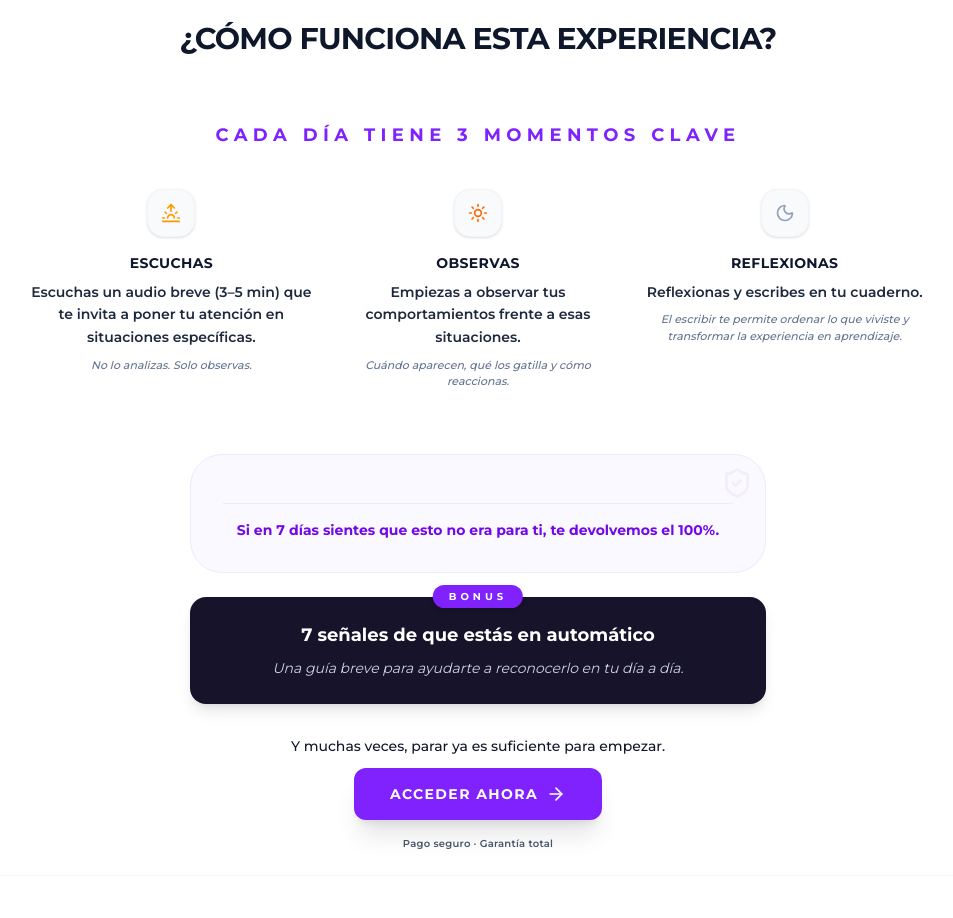
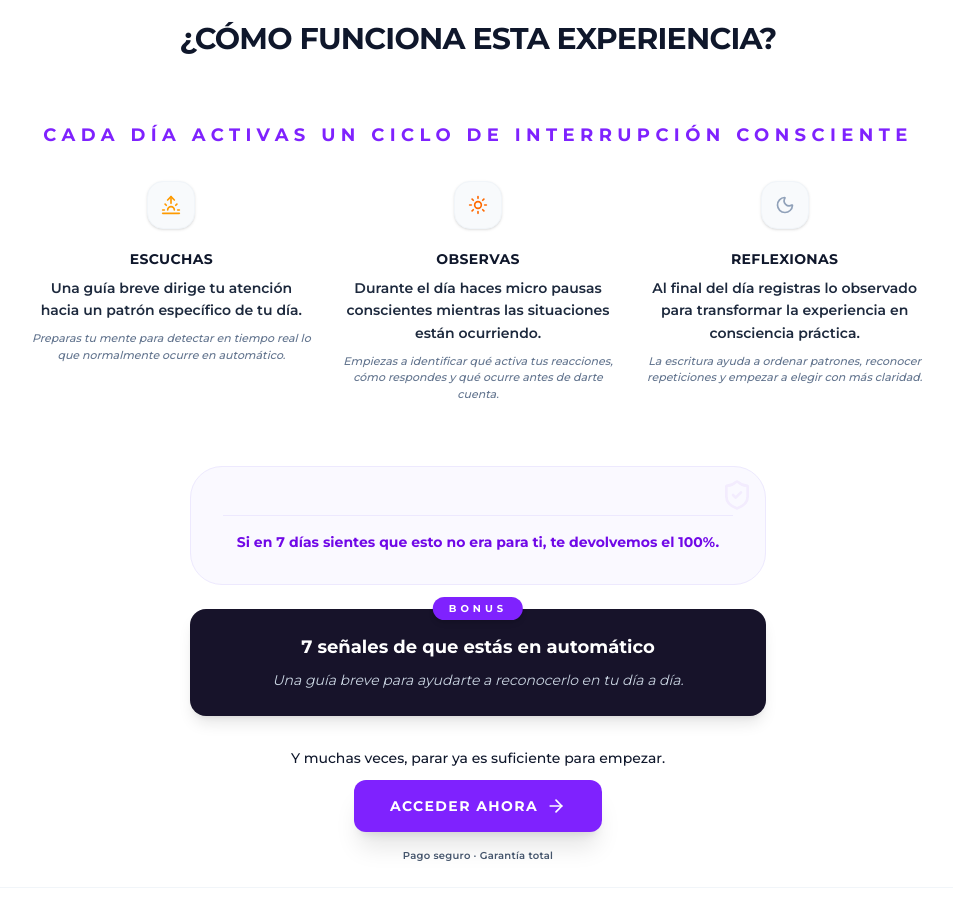
Before and after one commit to cursossolange/despierta-72h, a React (Vite) app: page / in a window 1280 px wide. Shown: the part 3360-4278 px from the top of the page, without its empty margins (162-1115 px from the left). Built offline with nearby package versions, Linux system fonts and the light colour scheme; no server answers.

Commit message:
Update LandingPage.tsx

```diff
--- a/src/components/LandingPage.tsx
+++ b/src/components/LandingPage.tsx
@@ -391,40 +391,49 @@ export default function LandingPage({ onPurchase }: LandingPageProps) {
             </h2>
 
           </div>
-
 {/* Tres momentos clave */}
 <div className="max-w-4xl mx-auto mb-5 md:mb-6">
-            <h3 className="text-base md:text-lg font-black text-violet-600 uppercase tracking-[0.3em] text-center mb-10">
-              Cada día tiene 3 momentos clave
+  <h3 className="text-base md:text-lg font-black text-violet-600 uppercase tracking-[0.3em] text-center mb-8">
+    Cada día activas un ciclo de interrupción consciente
   </h3>
+
   <div className="grid md:grid-cols-3 gap-8 md:gap-6">
     {[
       {
         time: "ESCUCHAS",
-                  desc: "Escuchas un audio breve (3–5 min) que te invita a poner tu atención en situaciones específicas.",
-                  sub: "No lo analizas. Solo observas.",
-                  icon: <Sunrise className="w-5 h-5 text-amber-500" />
+        desc: "Una guía breve dirige tu atención hacia un patrón específico de tu día.",
+        sub: "Preparas tu mente para detectar en tiempo real lo que normalmente ocurre en automático.",
+        icon: <Sunrise className="w-5 h-5 text-amber-500" />,
       },
       {
         time: "OBSERVAS",
-                  desc: "Empiezas a observar tus comportamientos frente a esas situaciones.",
-                  sub: "Cuándo aparecen, qué los gatilla y cómo reaccionas.",
-                  icon: <Sun className="w-5 h-5 text-orange-500" />
+        desc: "Durante el día haces micro pausas conscientes mientras las situaciones están ocurriendo.",
+        sub: "Empiezas a identificar qué activa tus reacciones, cómo respondes y qué ocurre antes de darte cuenta.",
+        icon: <Sun className="w-5 h-5 text-orange-500" />,
       },
       {
         time: "REFLEXIONAS",
-                  desc: "Reflexionas y escribes en tu cuaderno.",
-                  sub: "El escribir te permite ordenar lo que viviste y transformar la experiencia en aprendizaje.",
-                  icon: <Moon className="w-5 h-5 text-slate-400" />
-                }
+        desc: "Al final del día registras lo observado para transformar la experiencia en consciencia práctica.",
+        sub: "La escritura ayuda a ordenar patrones, reconocer repeticiones y empezar a elegir con más claridad.",
+        icon: <Moon className="w-5 h-5 text-slate-400" />,
+      },
     ].map((moment, i) => (
       <div key={i} className="flex flex-col items-center text-center group">
-                  <div className="w-12 h-12 rounded-2xl bg-slate-50 border border-slate-100 flex items-center justify-center mb-4 shadow-sm group-hover:bg-slate-100 transition-colors">
+        <div className="w-12 h-12 rounded-2xl bg-slate-50 border border-slate-100 flex items-center justify-center shadow-sm mb-5">
           {moment.icon}
         </div>
-                  <h4 className="text-sm font-black text-slate-900 mb-2 uppercase tracking-wide">{moment.time}</h4>
-                  <p className="text-sm text-slate-800 font-semibold leading-relaxed mb-2">{moment.desc}</p>
-                  <p className="text-[11px] text-slate-500 italic font-medium">{moment.sub}</p>
+
+        <h4 className="text-sm font-black text-slate-900 mb-2 uppercase tracking-wide">
+          {moment.time}
+        </h4>
+
+        <p className="text-sm text-slate-800 font-semibold leading-relaxed mb-2">
+          {moment.desc}
+        </p>
+
+        <p className="text-[11px] text-slate-500 italic font-medium">
+          {moment.sub}
+        </p>
       </div>
     ))}
   </div>
```
Lines whose indentation alone changed are shown as unchanged.
